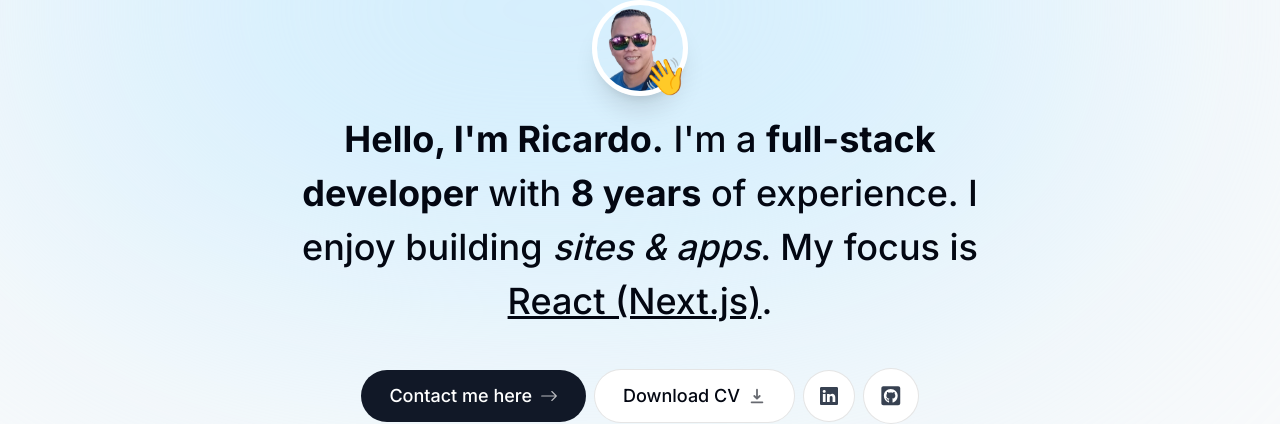
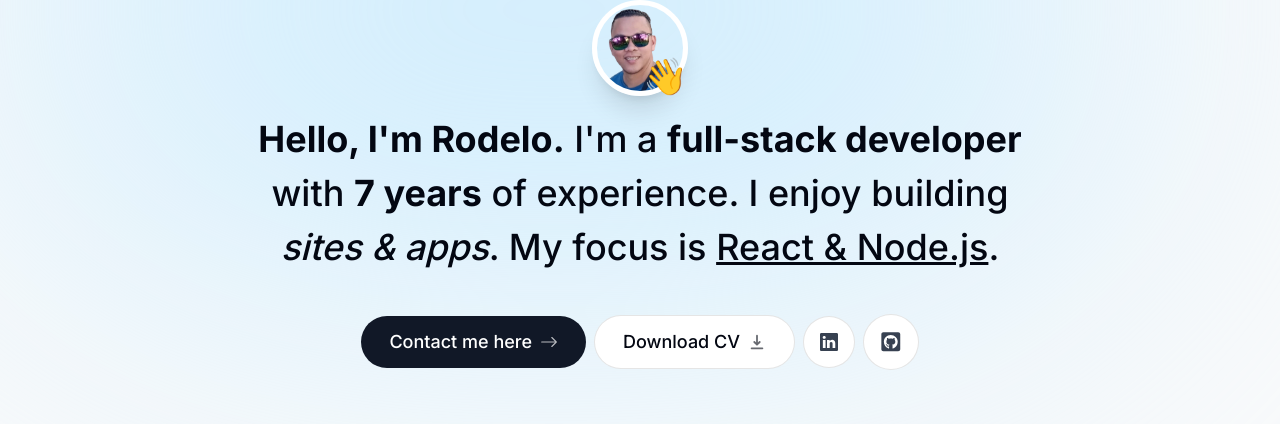
Before and after one commit to rodeloescueta/portfolio-next, a Next.js app: page / in a window 1280 px wide. Shown: the part 144-568 px from the top of the page. Built offline with nearby package versions, Linux system fonts and the light colour scheme; no server answers.

Commit message:
update yrs exp

```diff
--- a/components/intro.tsx
+++ b/components/intro.tsx
@@ -32,7 +32,7 @@
           >
             <Image
               src="/delo.png"
-              alt="Ricardo portrait"
+              alt="Rodelo portrait"
               width="192"
               height="192"
               quality="95"
@@ -62,11 +62,11 @@
         initial={{ opacity: 0, y: 100 }}
         animate={{ opacity: 1, y: 0 }}
       >
-        <span className="font-bold">Hello, I'm Ricardo.</span> I'm a{" "}
+        <span className="font-bold">Hello, I'm Rodelo.</span> I'm a{" "}
         <span className="font-bold">full-stack developer</span> with{" "}
-        <span className="font-bold">8 years</span> of experience. I enjoy
+        <span className="font-bold">7 years</span> of experience. I enjoy
         building <span className="italic">sites & apps</span>. My focus is{" "}
-        <span className="underline">React (Next.js)</span>.
+        <span className="underline">React & Node.js</span>.
       </motion.h1>
 
       <motion.div
```
